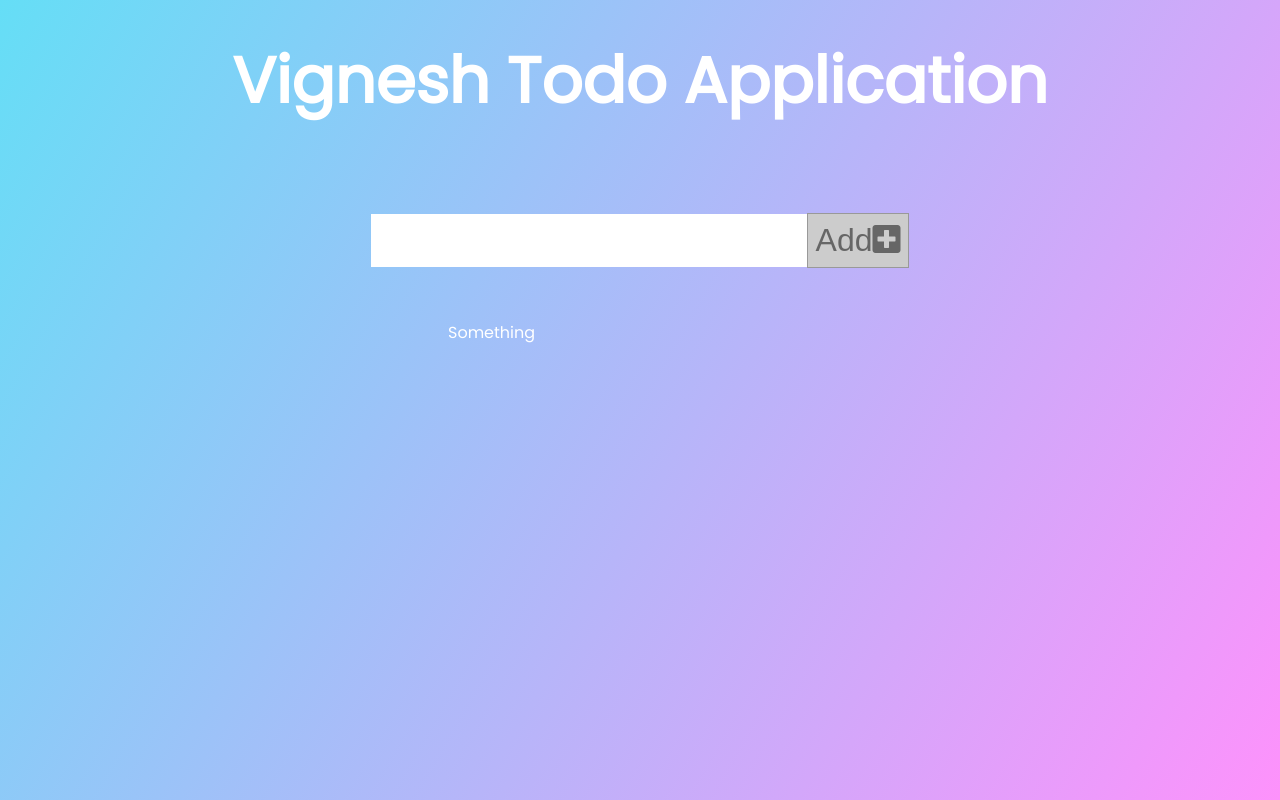
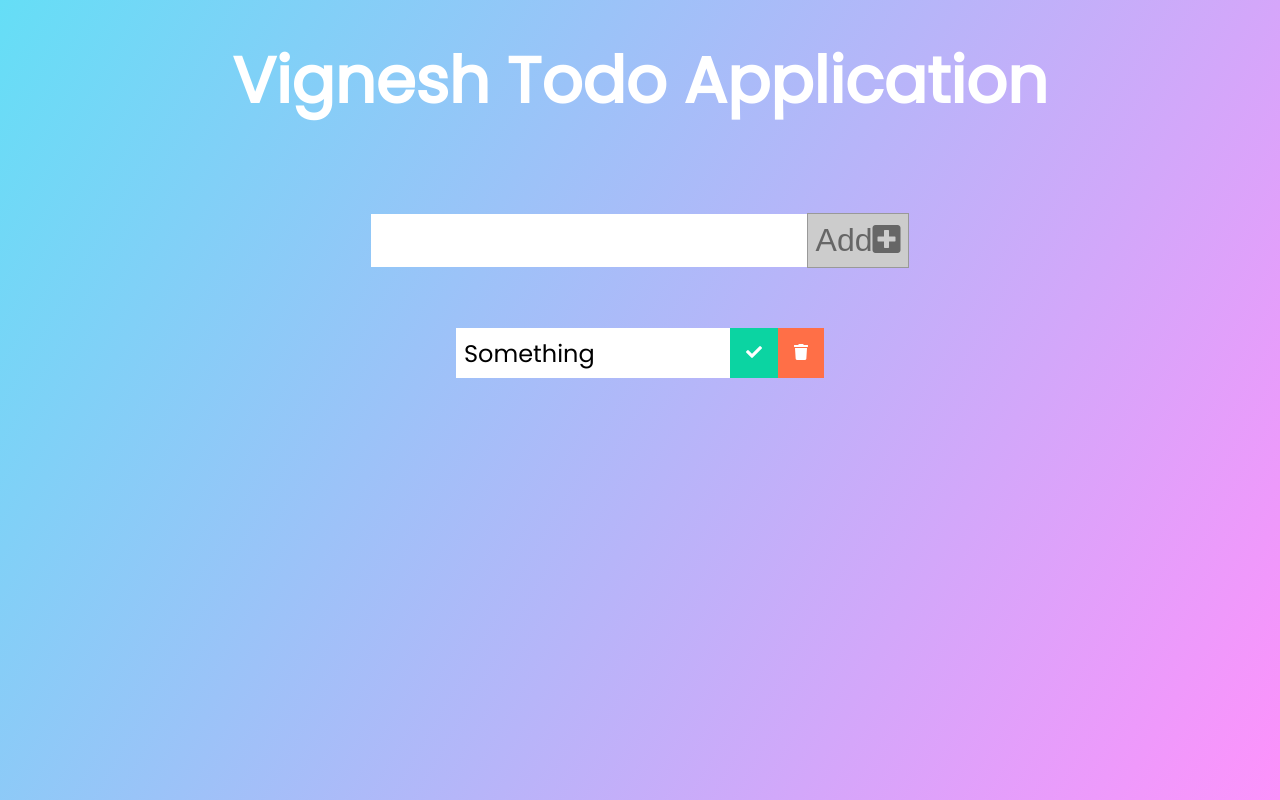
Before and after one commit to vigneshsv568/TDD-Todomatic, a React (Create React App) app: page / in a window 1280 px wide. Built offline with nearby package versions, Linux system fonts and the light colour scheme.

Commit message:
Basic rendering test completd

```diff
--- a/src/component/Form/Form.js
+++ b/src/component/Form/Form.js
@@ -4,8 +4,6 @@
 const Form = () => {
 
     const [inputText, setInputText] = useState("");
-
-
 
     const submitToHandler = (e) =>{
         e.preventDefault();
--- /dev/null
+++ b/src/component/Todo/Todo.js
@@ -0,0 +1,19 @@
+import React from "react";
+
+const Todo = () =>{
+
+
+    return(
+        <div className="todo">
+            <li data-testid="todo-item" className="todo-item">Something</li>
+            <button data-testid="todo-complete"  className="complete-btn">
+                <i className="fas fa-check"></i>
+            </button>
+            <button data-testid="todo-trash" className="trash-btn">
+            <i className="fas fa-trash"></i>
+            </button>
+        </div>
+    )
+}
+
+export default Todo;
--- a/src/component/TodoList/TodoList.js
+++ b/src/component/TodoList/TodoList.js
@@ -1,11 +1,12 @@
 import React from "react";
+import Todo from "../Todo/Todo";
 
 
 const TodoList = () =>{
     return(
         <div className="todo-container">
             <ul className="todo-list" data-testid="input-list">
-              <li >Something</li>
+             <Todo />
                </ul>
         </div>
     )
```
Also changed, not shown: 1 other file (tests, documents, lock files or other folders).
